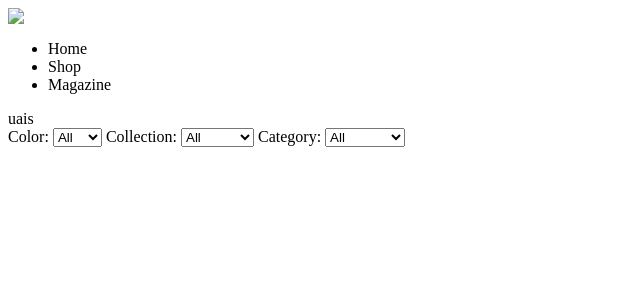
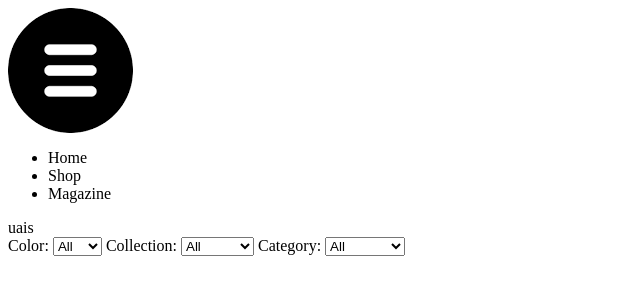
Before and after one commit to Kiaraw/Rush_2, a plain HTML site: page index.html in a window 1280 px wide. Shown: the whole page, without its empty margins (0-640 px from the left). Drawn offline with Linux system fonts and the light colour scheme.

Commit message:
Update index.html

```diff
--- a/index.html
+++ b/index.html
@@ -8,7 +8,7 @@
 <!---- HEAD ---->
     <header>
         <div id="image_logo">
-            <img src="../logo.png">
+            <img src="assets/logo.png">
         </div>
         <div class="hamburger-icon" id="icon">
             <div class="icon-1" id="a"></div>
```
